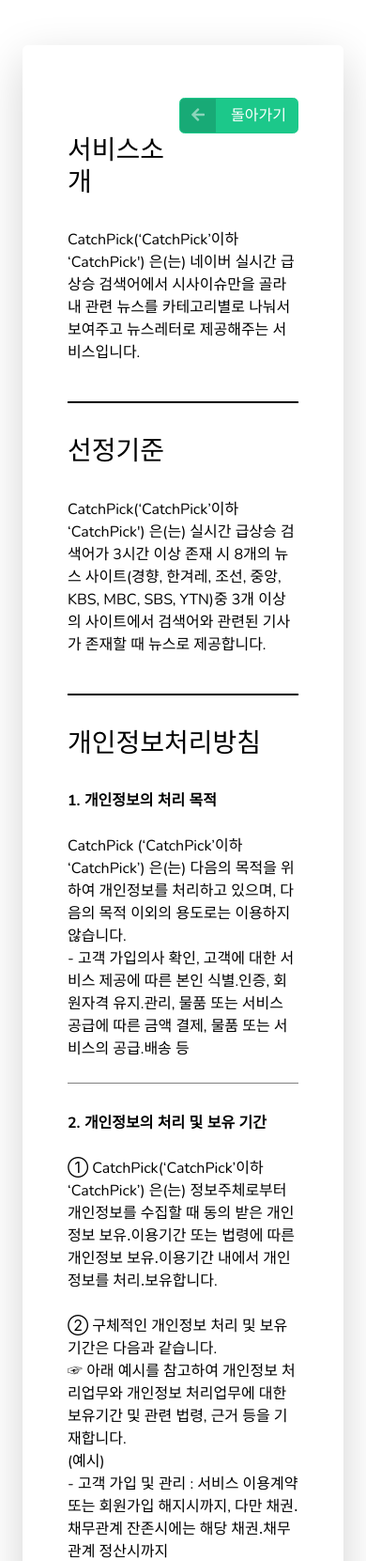
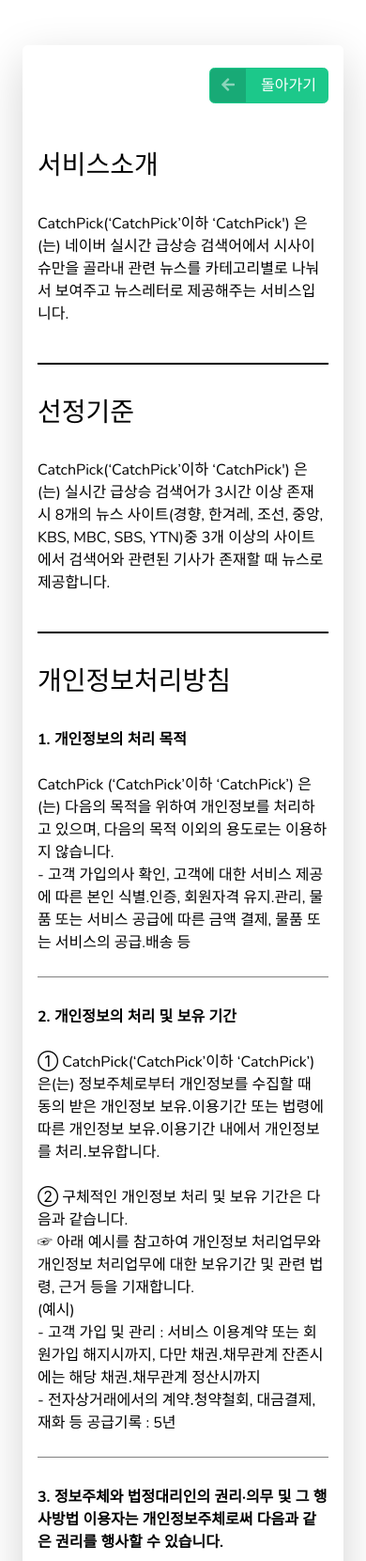
Before and after one commit to hyeongonkim/Catchpick, a Django app: page /about/ in a window 390 px wide. Shown: the part 120-1781 px from the top of the page at 94% size. Run offline with Django 3.2, Linux system fonts and the light colour scheme; some libraries are stand-ins or nearby versions.

Commit message:
서비스소개 페이지 수정
모바일 반응형 개선

```diff
--- a/catchpick/newsCatch/templates/newsCatch/about.html
+++ b/catchpick/newsCatch/templates/newsCatch/about.html
@@ -76,7 +76,7 @@
             <!-- Nested Row within Card Body -->
             <div class="row">
               <div class="col-lg-12">
-                <div class="p-5">
+                <div class="p-5 about">
                   <div class="button">
                     <div class="my-2"></div>
                     <a href="{% url 'newsCatch:politics' %}" class="btn btn-success btn-icon-split">
@@ -85,7 +85,7 @@
                       </span>
                       <span class="text">돌아가기</span>
                     </a>
-                  </div><br>
+                  </div><br><br><br>
                   <div class = "introduce">
                     <p class="lh6 bs4"><h3>서비스소개</h3></br> CatchPick(‘CatchPick’이하 ‘CatchPick') 은(는) 네이버 실시간 급상승 검색어에서 시사이슈만을 골라내 관련 뉴스를 카테고리별로 나눠서 보여주고 뉴스레터로 제공해주는 서비스입니다.</br></br></p>
                   </div>
--- a/catchpick/static/css/overlap.css
+++ b/catchpick/static/css/overlap.css
@@ -43,3 +43,7 @@
     background-color: #FFFFFF !important;
     background-image: none !important;
 }
+
+.about {
+    padding: 1rem !important;
+}
```
